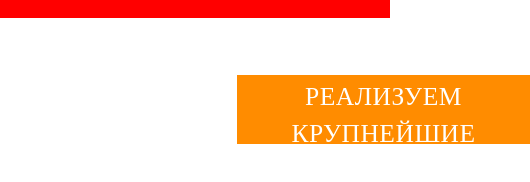
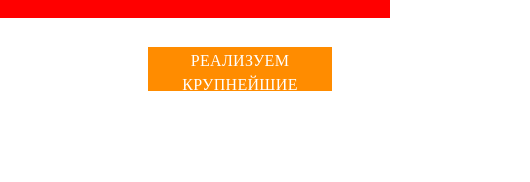
Before and after one commit to magzhan06/Practice, a plain HTML site: page index.html in a window 390 px wide. Shown: the whole page, 530 px wide, since content can reach past the window. Drawn offline with nearby package versions, Linux system fonts and the light colour scheme.

Commit message:
Update css.css

```diff
--- a/css/css.css
+++ b/css/css.css
@@ -137,7 +137,7 @@ all - 480
     }
     img{
         max-width: 480px;
-        position: relative;
+        position: relative
     }
     .container{
         max-width: 480px;
@@ -148,15 +148,15 @@ all - 480
     .first-screen span{
         background-color:darkorange;
         position: absolute;
-        top: 75px;
-        left: 237px;
-        width: 293px;
-        height: 69px;
+        top: 47px;
+        left: 148px;
+        width: 184px;
+        height: 44px;
 
         font-family: 'Oswald';
         font-style: normal;
         font-weight: 500;
-        font-size: 25.5px;
+        font-size: 16px;
         text-align: center;
         letter-spacing: 0.02em;
         text-transform: uppercase;
```
